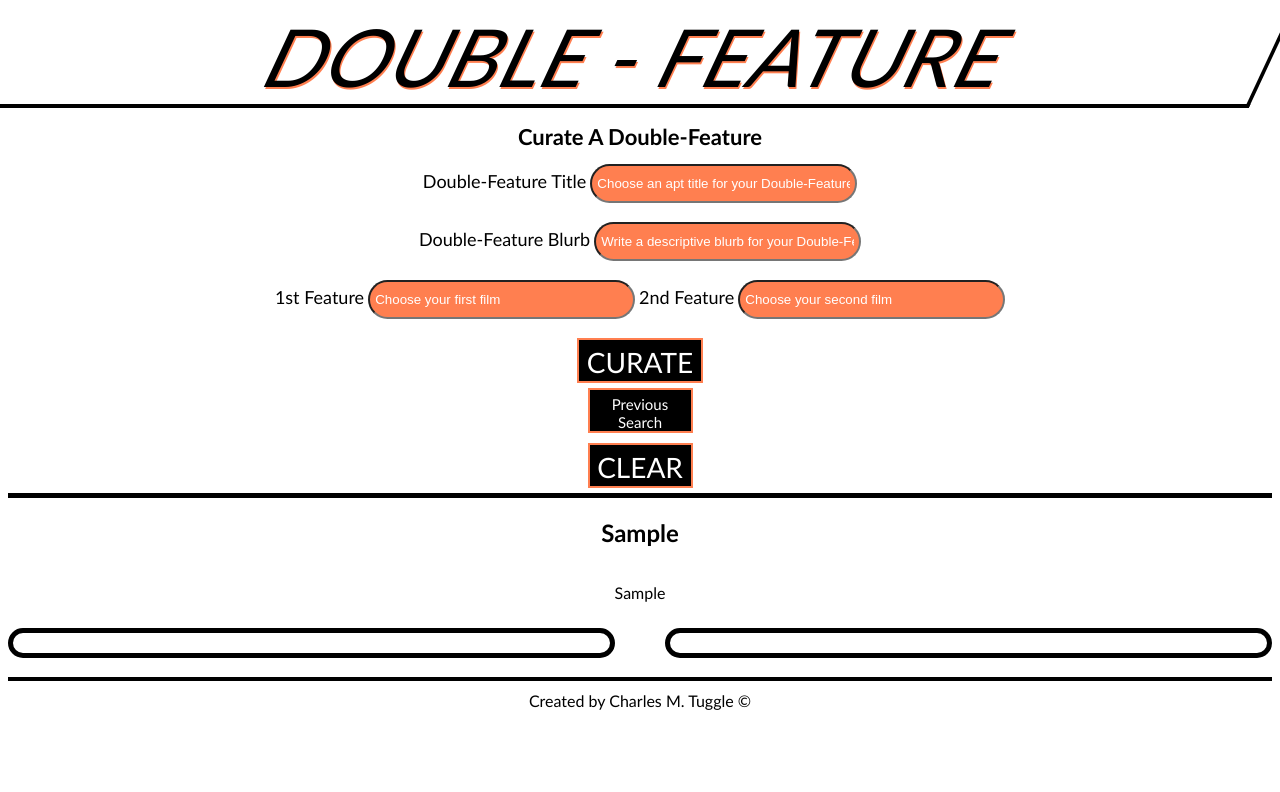
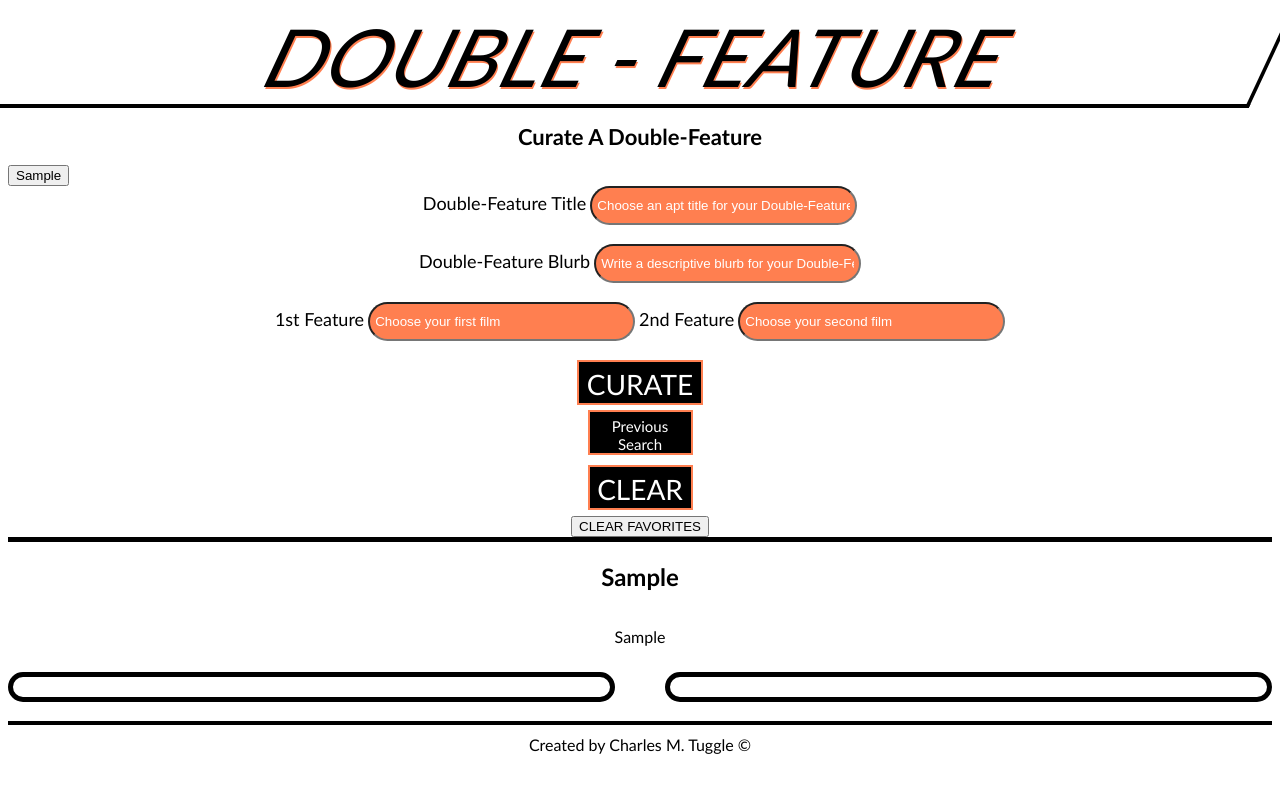
Before and after one commit to charles-codes/double_feature, a plain HTML site: page index_test.html in a window 1280 px wide. Both pictures are taken after typing "Sample", "Sample", "Sample", "Sample" into the empty fields and a click on the input "CURATE". Drawn offline with nearby package versions, Linux system fonts and the light colour scheme; no server answers.

Commit message:
now displaying buttons with double-feature title. also able to clear buttons by emptying the buttons-view div

```diff
--- a/app_test.js
+++ b/app_test.js
@@ -90,6 +90,7 @@ $("#add-df").on("click", function(event) {
   blurbP.text(blurb);
   $("#df-blurb-view").append(blurbP);
 
+  // logic to capture search field values and to eventually display them as buttons
   // empty array
   var dfArray = [];
 
@@ -105,55 +106,35 @@ $("#add-df").on("click", function(event) {
 
   dfArray.push(doubleFeature);
 
-  localStorage.setItem("df", JSON.stringify(dfArray[0]));
+  for (var i = 0; i < dfArray.length; i++) {
 
-  // set localStorage
-  // localStorage.setItem("movie 1", movie_1);
-  // localStorage.setItem("movie 2", movie_2);
-  // localStorage.setItem("df title", title);
-  // localStorage.setItem("df blurb", blurb);
+    // $("#buttons-view").empty();
+
+    localStorage.setItem("df", JSON.stringify(dfArray[i]));
+    console.log(i);
+
+    var button = $("<button>");
+    button.addClass("df-favorite-button");
+    button.text(title);
+
+    $("#buttons-view").append(button);
+  }
 
   // clear input text fields
   $("#movie-input-1").val("");
   $("#movie-input-2").val("");
   $("#df-title-input").val("");
   $("#df-blurb-input").val("");
-
-  // call renderButtons function
-  // renderButtons();
 });
 
-// function renderButtons() {
-//   // clearing div that holds favorite buttons so as to not repeat
-//   $("#buttons-view").empty();
-
-//   for (var i = 0; i < dfArray.length; i++) {
-
-//     var button = $("<button>");
-//     button.addClass("df-favorite-button");
-//     button.text(title);
-
-//     $("#buttons-view").append(button);
-//   }
-// }
-
-// function for get items from localStorage and displaying them in search fields
+// function to get items from localStorage and display them in search fields
 function getSearchFields() {
-  // var savedMovie1 = localStorage.getItem("movie 1");
-  // var savedMovie2 = localStorage.getItem("movie 2");
-  // var savedTitle = localStorage.getItem("df title");
-  // var savedBlurb = localStorage.getItem("df blurb");
   var savedDF = JSON.parse(localStorage.getItem("df"));
 
   $("#movie-input-1").val(savedDF.feature_1);
   $("#movie-input-2").val(savedDF.feature_2);
   $("#df-title-input").val(savedDF.DFTitle);
   $("#df-blurb-input").val(savedDF.DFBlurb);
-
-  // $("#movie-input-1").val(savedMovie1);
-  // $("#movie-input-2").val(savedMovie2);
-  // $("#df-title-input").val(savedTitle);
-  // $("#df-blurb-input").val(savedBlurb);
 }
 
 // on click function to call getSearchFields function
@@ -177,3 +158,8 @@ $("#clear-div").on("click", function() {
   $("#df-title-input").val("");
   $("#df-blurb-input").val("");
 })
+
+// clear favorite search buttons
+$("#clear-buttons").on("click", function() {
+  $("#buttons-view").empty();
+})
--- a/index_test.html
+++ b/index_test.html
@@ -54,6 +54,8 @@
       <br>
       <!-- button for clearing/emptying the content display div -->
       <button id="clear-div">CLEAR</button>
+      <br>
+      <button id="clear-buttons">CLEAR FAVORITES</button>
     </div>
 
     <!-- div for double-feature title and blurb display -->
```
